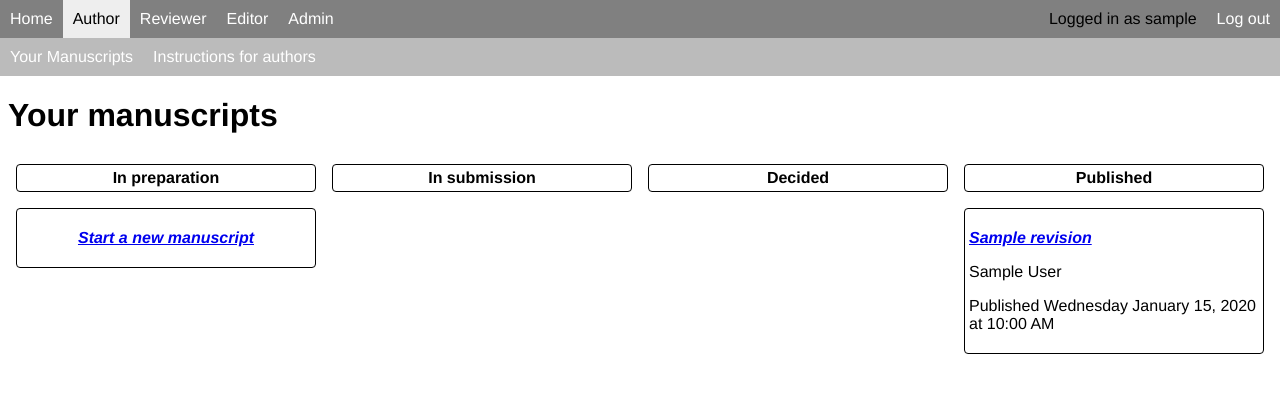
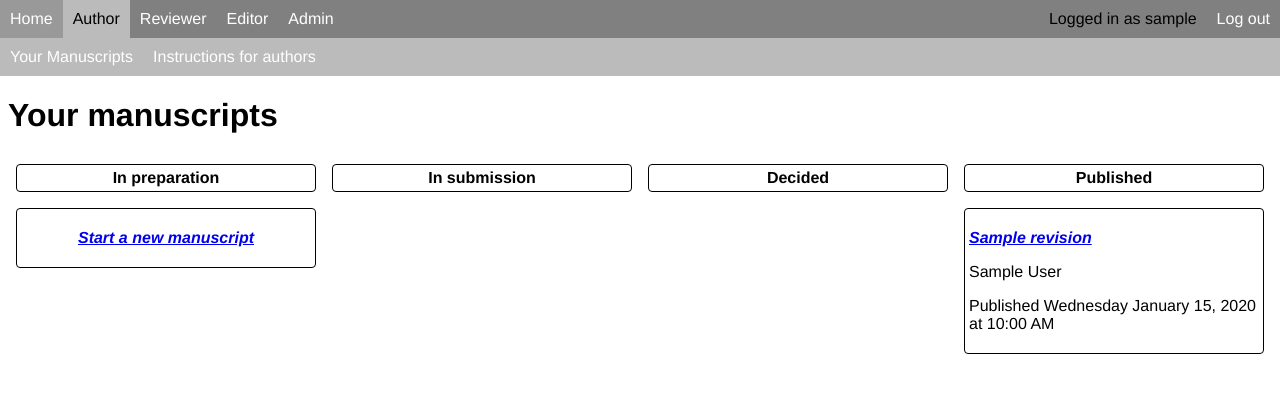
Before and after one commit to cproctor/cognitive-apprenticeship, a Django app: page /author/ in a window 1280 px wide. Shown: the top 420 px of the page. Run offline with Django 3.2, Linux system fonts and the light colour scheme; a user stored in the database is signed in; tables that the repository leaves empty hold one stand-in row (values such as "Sample post").

Commit message:
Make main menu items clickable

```diff
--- a/common/static/base/menu.css
+++ b/common/static/base/menu.css
@@ -16,7 +16,16 @@
 	color: white;
 	text-decoration: none;
 }
-
+#menu .menu-item.clickable:hover {
+  background-color: #999;
+}
+#menu .menu-item.current {
+  background-color: #bbb;
+}
+#menu .menu-item.current a {
+  color: black;
+}
+/* SUBMENU */
 #submenu {
   background-color: #bbb;
 	display: flex;
@@ -25,9 +34,3 @@
 	color: white;
 	text-decoration: none;
 }
-.menu-item.current {
-  background-color: #eee;
-}
-#menu .menu-item.current a {
-  color: black;
-}
--- a/common/templates/menu.html
+++ b/common/templates/menu.html
@@ -2,28 +2,28 @@
 {% settings_value "SITE_FROZEN" as SITE_FROZEN %}
 <nav id="menu">
 	<div class="menu-left">
-		<div class="menu-item{% if menu_section == 'public' %} current{% endif %}">
+		<div class="menu-item clickable{% if menu_section == 'public' %} current{% endif %}">
       <a href="{% url 'public:home_page' %}">Home</a>
     </div>
       {% if not SITE_FROZEN %}
 		{% if user.is_authenticated %}
 		  {% if user.profile.is_author %}
-		    <div class="menu-item {% if menu_section == 'author' %} current{% endif %}">
+		    <div class="menu-item  clickable{% if menu_section == 'author' %} current{% endif %}">
           <a href="{% url 'author:home' %}">Author</a>
         </div>
 			{% endif %}
 		  {% if user.profile.is_reviewer %}
-      <div class="menu-item{% if menu_section == 'reviewer' %} current{% endif %}">
+      <div class="menu-item clickable{% if menu_section == 'reviewer' %} current{% endif %}">
         <a href="{% url 'reviewer:home' %}">Reviewer</a>
       </div>
 			{% endif %}
 		  {% if user.profile.is_editor %}
-		    <div class="menu-item{% if menu_section == 'editor' %} current{% endif %}">
+		    <div class="menu-item clickable{% if menu_section == 'editor' %} current{% endif %}">
           <a href="{% url 'editor:home' %}">Editor</a>
         </div>
 			{% endif %}
 		  {% if user.is_superuser %}
-		    <div class="menu-item">
+		    <div class="menu-item clickable">
           <a href="{% url 'admin:index' %}">Admin</a>
         </div>
 			{% endif %}
@@ -32,9 +32,9 @@
 	<div class="menu-right">
 		{% if user.is_authenticated %}
 		  <div class="menu-item">Logged in as {{user.username}}</div>
-		  <div class="menu-item"><a href="{% url 'logout' %}">Log out</a></div>
+		  <div class="menu-item clickable"><a href="{% url 'logout' %}">Log out</a></div>
 		{% else %}
-		  <div class="menu-item"><a href="{% url 'login' %}">Log in</a></div>
+		  <div class="menu-item clickable"><a href="{% url 'login' %}">Log in</a></div>
 		{% endif %}
 	  {% endif %}
 	</div>
```
